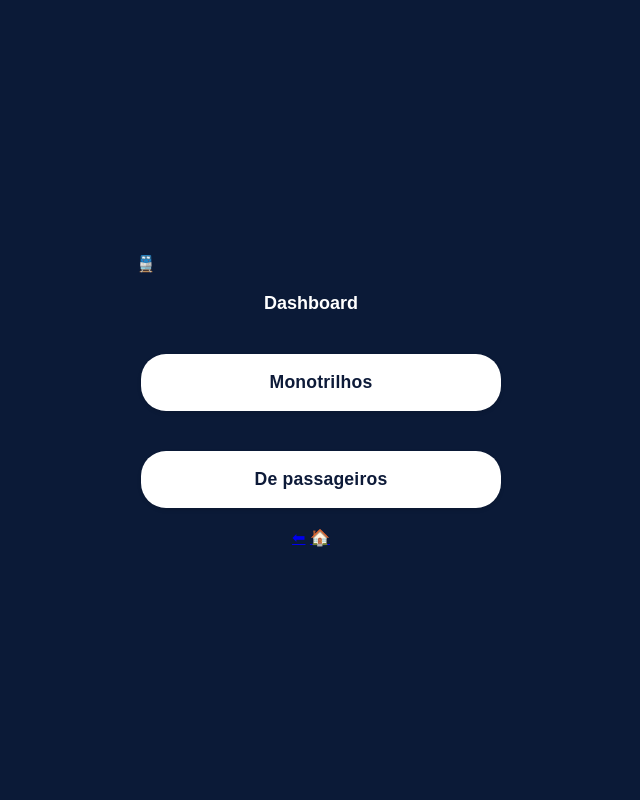
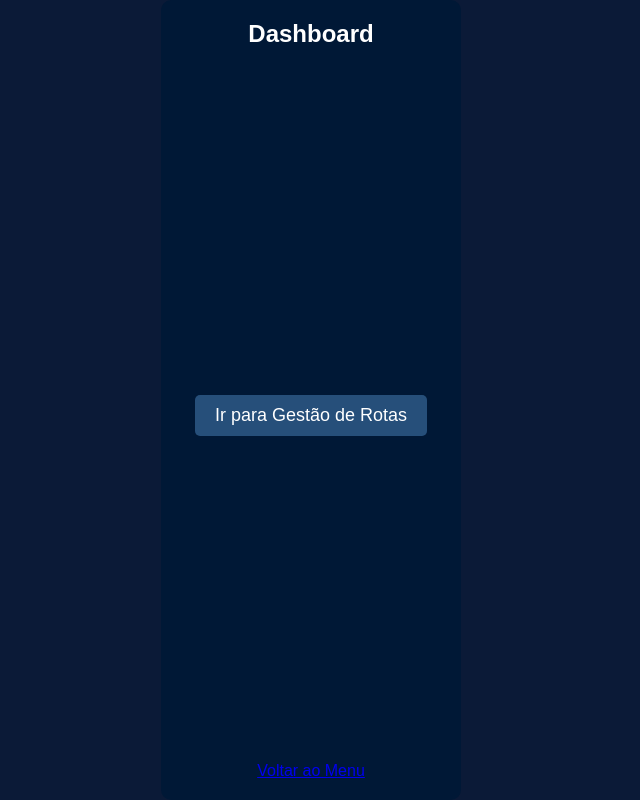
Before and after one commit to nicolasyan29/PAGTREM, a PHP site: page /dashboard.php in a window 1280 px wide. Shown: the whole page, without its empty margins (329-969 px from the left). Run offline with PHP 8.4, Linux system fonts and the light colour scheme; the visitor is signed in with stand-in values (Sample User, id 1); data comes from the database, SQL or seed files in the repository; data that the repository does not hold is empty.

Commit message:
add dashboard upd

```diff
--- a/PAGTREM/public/dashboard.php
+++ b/PAGTREM/public/dashboard.php
@@ -1,69 +1,26 @@
 <?php
 session_start();
-
-if (!isset($_SESSION['user_id'])) {
+if (!isset($_SESSION["logado"])) {
     header("Location: login.php");
-    exit();
-}
-
-include '../config/db.php';
-
-try {
-    $sql = "SELECT name FROM categories ORDER BY name";
-    $stmt = $conn->prepare($sql);
-    $stmt->execute();
-    $categories = $stmt->fetchAll(PDO::FETCH_COLUMN);
-    if (empty($categories)) {
-        $categories = ["Monotrilhos", "De passageiros", "Trens militarizados"];
-    }
-} catch (PDOException $e) {
-    error_log("Erro ao buscar categorias: " . $e->getMessage());
-    $categories = ["Monotrilhos", "De passageiros", "Trens militarizados"];
-}
-
-try {
-    $count_sql = "SELECT
-        (SELECT COUNT(*) FROM usuarios) as user_count,
-        (SELECT COUNT(*) FROM sensors) as sensor_count,
-        (SELECT COUNT(*) FROM routes) as route_count";
-    $stmt = $conn->prepare($count_sql);
-    $stmt->execute();
-    $counts = $stmt->fetch();
-    $user_count = $counts['user_count'] ?? 0;
-    $sensor_count = $counts['sensor_count'] ?? 0;
-    $route_count = $counts['route_count'] ?? 0;
-} catch (PDOException $e) {
-    error_log("Erro ao contar registros: " . $e->getMessage());
-    $user_count = $sensor_count = $route_count = 0;
+    exit;
 }
 ?>
 <!DOCTYPE html>
-<html lang="pt-BR">
+<html lang="pt-br">
 <head>
     <meta charset="UTF-8">
     <title>Dashboard</title>
     <link rel="stylesheet" href="../style/combined.css">
 </head>
 <body>
-    <div class="dashboard">
-        <header>
-            <div class="icon">
-                🚆
-            </div>
-            <h1>Dashboard</h1>
-        </header>
 
-        <main>
-            <button class="btn">Monotrilhos</button>
-            <button class="btn">De passageiros</button>
-        </main>
 
-        <footer>
-            <nav>
-                <a href="#" class="nav-btn">⬅</a>
-                <a href="#" class="nav-btn">🏠</a>
-            </nav>
-        </footer>
-    </div>
+<div class="container">
+    <h2>Dashboard</h2>
+
+    <button onclick="window.location.href='gestaoderotas.php'">Ir para Gestão de Rotas</button>
+    <p><a href="menu.php">Voltar ao Menu</a></p>
+</div>
+
 </body>
 </html>
```
